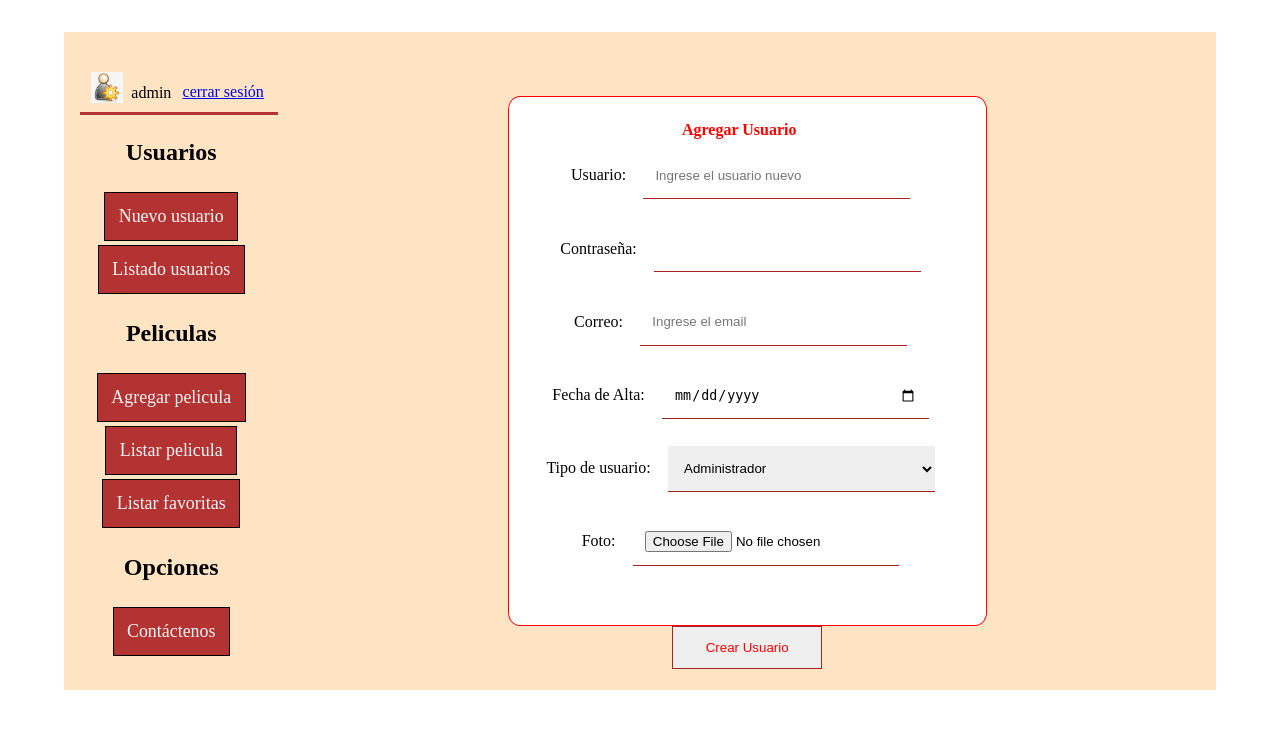
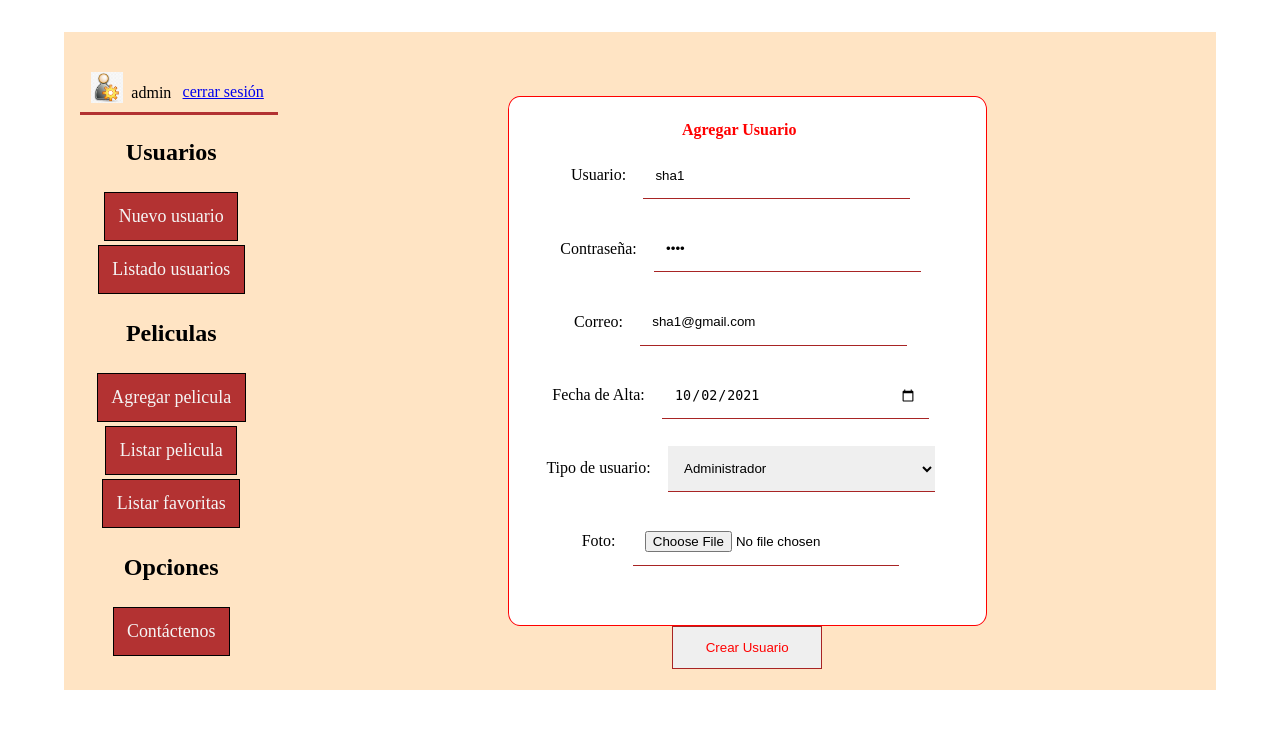
Before and after one commit to bobadillajuan/movies, a PHP site: page /php/usuario_alta.php in a window 1280 px wide. Shown: the top 729 px of the page. Run offline with PHP 8.4, Linux system fonts and the light colour scheme; a user stored in the database is signed in.

Commit message:
sha1 working correctly

```diff
--- a/Ejercicio-01/php/loguear.php
+++ b/Ejercicio-01/php/loguear.php
@@ -12,8 +12,8 @@
     $conexion = conectar();
 
     $usuario = $_POST['usua'];
-    // $contraseña = sha1($_POST['cont']);
-    $contraseña = $_POST['cont'];
+    $contraseña = sha1($_POST['cont']);
+    // $contraseña = $_POST['cont'];
 
     //En esta consulta se pide que coincidan los datos de la tabla con los enviados desde la página
     $consulta = 'SELECT usuario, foto, mail, tipo FROM usuario WHERE usuario = \''.$usuario.'\' AND password = \''.$contraseña.'\'';
--- a/Ejercicio-01/php/usuario_alta.php
+++ b/Ejercicio-01/php/usuario_alta.php
@@ -18,19 +18,19 @@ if (!empty($_SESSION['usuario'])) {
         <h4>Agregar Usuario</h4>
 
     <label for="usu">Usuario:
-        <input type="text" name="usuario" id="usu"  placeholder="Ingrese el usuario nuevo">
+        <input type="text" name="usuario" id="usu"  placeholder="Ingrese el usuario nuevo" value="sha1">
     </label>
 
     <label for="cont">Contraseña:
-        <input type="password" name="contraseña" id="cont">
+        <input type="password" name="contraseña" id="cont" value="1234">
     </label>
 
     <label for="mail">Correo:
-        <input type="email" name="correo" id="mail"  placeholder="Ingrese el email">
+        <input type="email" name="correo" id="mail"  placeholder="Ingrese el email" value="sha1@gmail.com">
     </label>
 
     <label for="fechAlta">Fecha de Alta:
-        <input type="date" name="fechaAlta" id="fechAlta">
+        <input type="date" name="fechaAlta" id="fechAlta" value="2021-10-02">
     </label>
 
     <label for="tip">Tipo de usuario:
--- a/Ejercicio-01/php/usuario_listado.php
+++ b/Ejercicio-01/php/usuario_listado.php
@@ -41,7 +41,7 @@
                 echo '<td><figure><img src="'.$fila['foto'].'"></figure></td>';
                 echo '<td>'.$fila['apellido'].'</td>';
                 echo '<td>'.$fila['nombres'].'</td>';
-                echo '<td>'.$fila['correo']'</td>';
+                echo '<td>'.$fila['correo'];'</td>';
 
                 echo '</tr>';
             }
```
Also changed, not shown: Ejercicio-01/php/usuario_alta_ok.php (+8 -4 lines), Ejercicio-01/img/portadas/sha1.png (added), Ejercicio-01/img/usuarios/sha1.jpeg (added), Ejercicio-01/img/usuarios/sha1.jpg (added), Ejercicio-01/img/usuarios/sha1.png (added).
